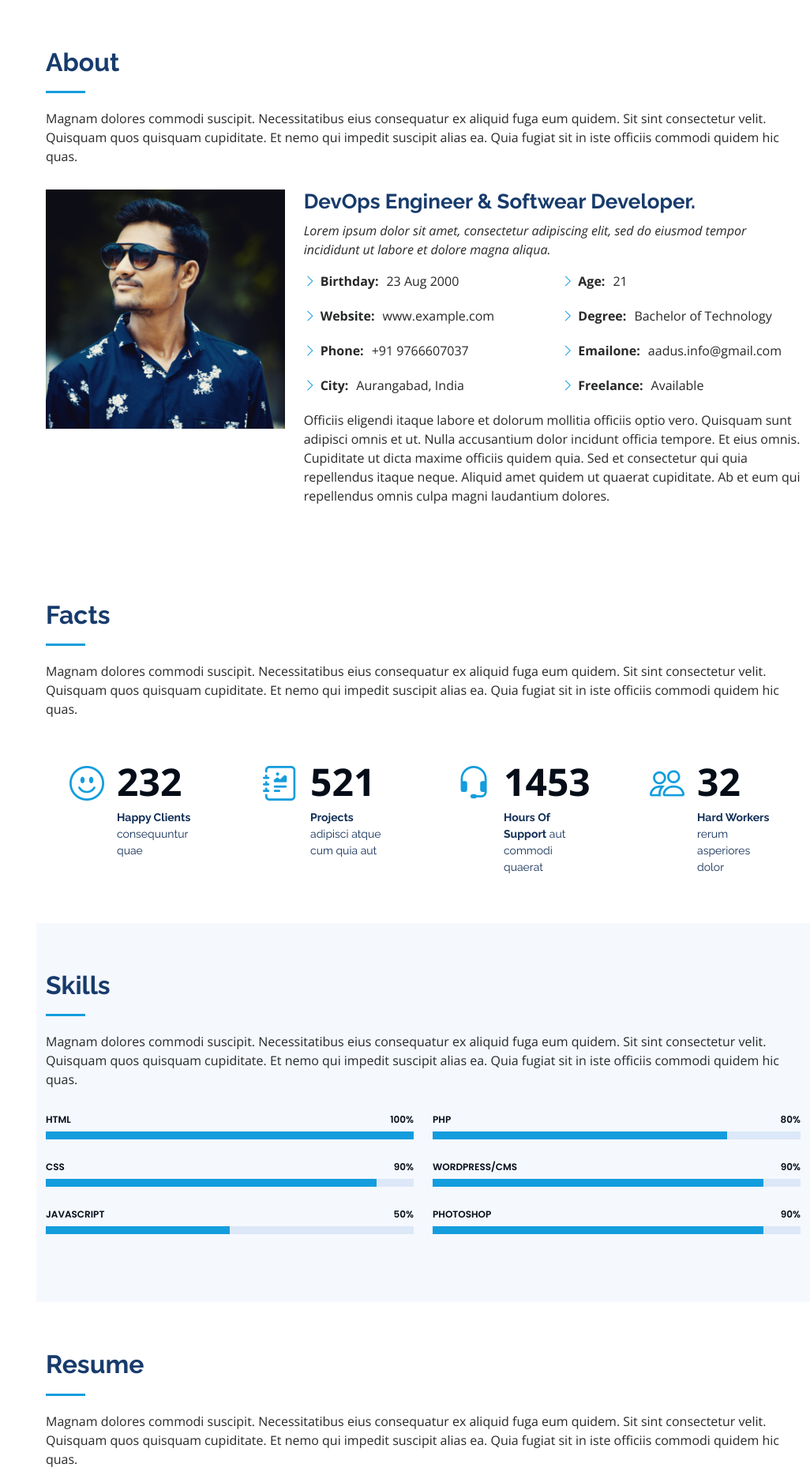
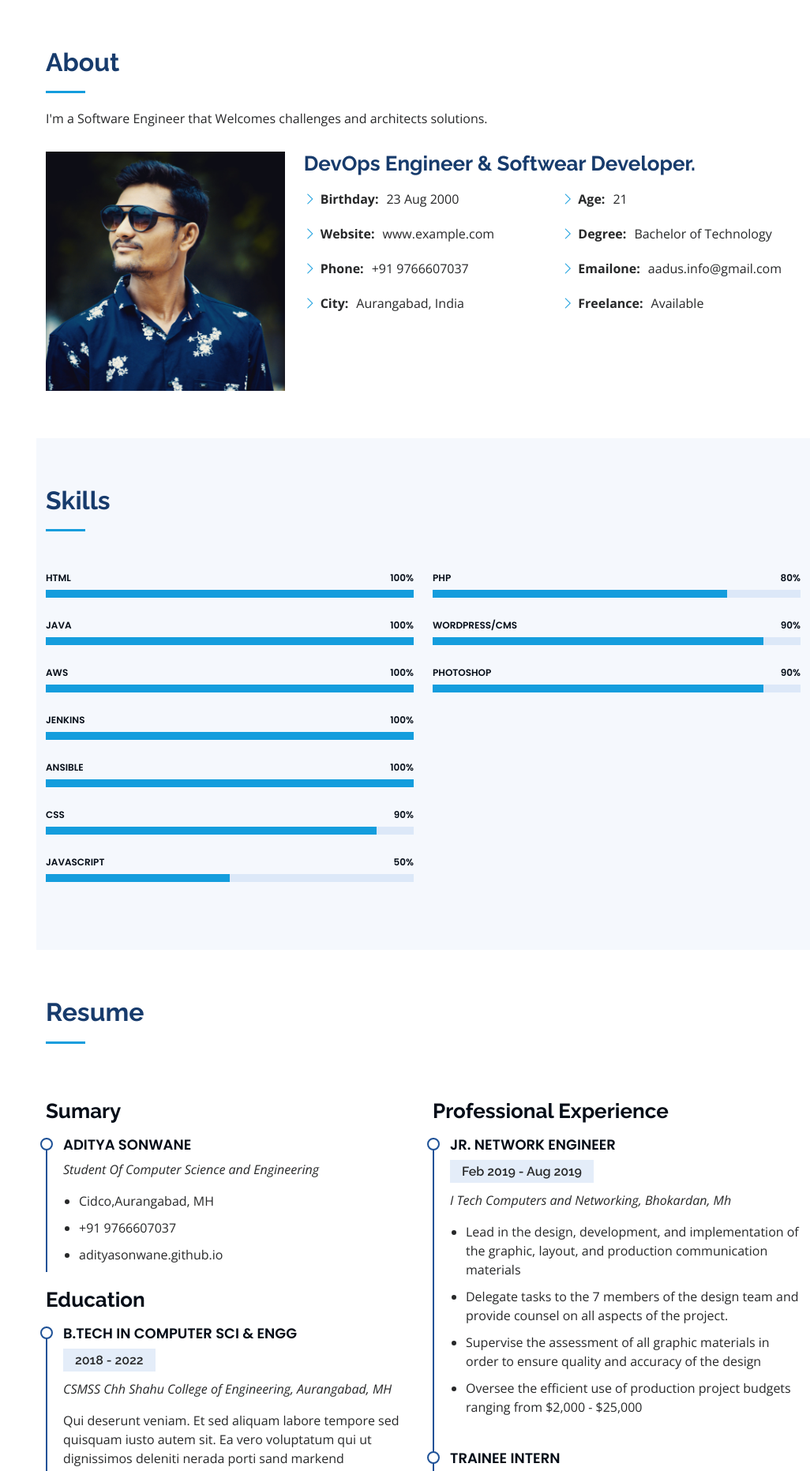
Before and after one commit to Aadi-Sonwane/Aadi-Sonwane.github.io, a plain HTML site: page index.html in a window 1280 px wide. Shown: the part 800-2663 px from the top of the page at 79% size, without its empty margins (254-1280 px from the left). Drawn offline with nearby package versions, Linux system fonts and the light colour scheme.

Commit message:
Changes is done

```diff
--- a/index.html
+++ b/index.html
@@ -7,7 +7,7 @@
 
     <title>MY PORTFOLIO</title>
     <meta content="" name="description">
-    <meta content="" name="keywords">
+    <meta content="" name="Java Devloper, AWS ,AZURE , DevOps">
 
     <!-- Favicons -->
     <link href="assets/img/favicon.png" rel="icon">
@@ -51,8 +51,8 @@
                     <a href="#" class="twitter"><i class="bx bxl-twitter"></i></a>
                     <a href="#" class="facebook"><i class="bx bxl-facebook"></i></a>
                     <a href="#" class="instagram"><i class="bx bxl-instagram"></i></a>
-                    <a href="#" class="google-plus"><i class="bx bxl-skype"></i></a>
-                    <a href="#" class="linkedin"><i class="bx bxl-linkedin"></i></a>
+                    <a href="#" class="github"><i class="bx bxl-github"></i>https://github.com/Aadi-Sonwane</a>
+                    <a href="#" class="linkedin"><i class="bx bxl-linkedin"></i> https://www.linkedin.com/in/aditya-sonwane-317365210/</a>
                 </div>
             </div>
 
@@ -89,8 +89,7 @@
 
                 <div class="section-title">
                     <h2>About</h2>
-                    <p>Magnam dolores commodi suscipit. Necessitatibus eius consequatur ex aliquid fuga eum quidem. Sit sint consectetur velit. Quisquam quos quisquam cupiditate. Et nemo qui impedit suscipit alias ea. Quia fugiat sit in iste officiis commodi
-                        quidem hic quas.</p>
+                    <p>I'm a Software Engineer that Welcomes challenges and architects solutions. </p>
                 </div>
 
                 <div class="row">
@@ -100,7 +99,7 @@
                     <div class="col-lg-8 pt-4 pt-lg-0 content" data-aos="fade-left">
                         <h3>DevOps Engineer &amp; Softwear Developer.</h3>
                         <p class="fst-italic">
-                            Lorem ipsum dolor sit amet, consectetur adipiscing elit, sed do eiusmod tempor incididunt ut labore et dolore magna aliqua.
+                            <!-- type something-->
                         </p>
                         <div class="row">
                             <div class="col-lg-6">
@@ -122,10 +121,7 @@
                                 </ul>
                             </div>
                         </div>
-                        <p>
-                            Officiis eligendi itaque labore et dolorum mollitia officiis optio vero. Quisquam sunt adipisci omnis et ut. Nulla accusantium dolor incidunt officia tempore. Et eius omnis. Cupiditate ut dicta maxime officiis quidem quia. Sed et consectetur qui quia
-                            repellendus itaque neque. Aliquid amet quidem ut quaerat cupiditate. Ab et eum qui repellendus omnis culpa magni laudantium dolores.
-                        </p>
+                        <p> <!-- type something--></p>
                     </div>
                 </div>
 
@@ -134,6 +130,8 @@
         <!-- End About Section -->
 
         <!-- ======= Facts Section ======= -->
+
+        <!--
         <section id="facts" class="facts">
             <div class="container">
 
@@ -181,6 +179,7 @@
 
             </div>
         </section>
+    -->
         <!-- End Facts Section -->
 
         <!-- ======= Skills Section ======= -->
@@ -189,8 +188,7 @@
 
                 <div class="section-title">
                     <h2>Skills</h2>
-                    <p>Magnam dolores commodi suscipit. Necessitatibus eius consequatur ex aliquid fuga eum quidem. Sit sint consectetur velit. Quisquam quos quisquam cupiditate. Et nemo qui impedit suscipit alias ea. Quia fugiat sit in iste officiis commodi
-                        quidem hic quas.</p>
+                    <p>      <!-- type something--></p>
                 </div>
 
                 <div class="row skills-content">
@@ -199,6 +197,37 @@
 
                         <div class="progress">
                             <span class="skill">HTML <i class="val">100%</i></span>
+                            <div class="progress-bar-wrap">
+                                <div class="progress-bar" role="progressbar" aria-valuenow="100" aria-valuemin="0" aria-valuemax="100">
+                                </div>
+                            </div>
+                        </div>
+
+                        <div class="progress">
+                            <span class="skill">JAVA <i class="val">100%</i></span>
+                            <div class="progress-bar-wrap">
+                                <div class="progress-bar" role="progressbar" aria-valuenow="100" aria-valuemin="0" aria-valuemax="100">
+                                </div>
+                            </div>
+                        </div>
+
+                        <div class="progress">
+                            <span class="skill">AWS<i class="val">100%</i></span>
+                            <div class="progress-bar-wrap">
+                                <div class="progress-bar" role="progressbar" aria-valuenow="100" aria-valuemin="0" aria-valuemax="100">
+                                </div>
+                            </div>
+                        </div>
+
+                        <div class="progress">
+                            <span class="skill">JENKINS <i class="val">100%</i></span>
+                            <div class="progress-bar-wrap">
+                                <div class="progress-bar" role="progressbar" aria-valuenow="100" aria-valuemin="0" aria-valuemax="100">
+                                </div>
+                            </div>
+                        </div>
+                        <div class="progress">
+                            <span class="skill">ANSIBLE<i class="val">100%</i></span>
                             <div class="progress-bar-wrap">
                                 <div class="progress-bar" role="progressbar" aria-valuenow="100" aria-valuemin="0" aria-valuemax="100">
                                 </div>
@@ -263,8 +292,7 @@
 
                 <div class="section-title">
                     <h2>Resume</h2>
-                    <p>Magnam dolores commodi suscipit. Necessitatibus eius consequatur ex aliquid fuga eum quidem. Sit sint consectetur velit. Quisquam quos quisquam cupiditate. Et nemo qui impedit suscipit alias ea. Quia fugiat sit in iste officiis commodi
-                        quidem hic quas.</p>
+                    <p><!-- type something--></p>
                 </div>
 
                 <div class="row">
@@ -334,8 +362,7 @@
 
                 <div class="section-title">
                     <h2>Portfolio</h2>
-                    <p>Magnam dolores commodi suscipit. Necessitatibus eius consequatur ex aliquid fuga eum quidem. Sit sint consectetur velit. Quisquam quos quisquam cupiditate. Et nemo qui impedit suscipit alias ea. Quia fugiat sit in iste officiis commodi
-                        quidem hic quas.</p>
+                    <p><!-- type something--></p>
                 </div>
 
                 <div class="row" data-aos="fade-up">
@@ -453,8 +480,7 @@
 
                 <div class="section-title">
                     <h2>Services</h2>
-                    <p>Magnam dolores commodi suscipit. Necessitatibus eius consequatur ex aliquid fuga eum quidem. Sit sint consectetur velit. Quisquam quos quisquam cupiditate. Et nemo qui impedit suscipit alias ea. Quia fugiat sit in iste officiis commodi
-                        quidem hic quas.</p>
+                    <p><!-- type something--></p>
                 </div>
 
                 <div class="row">
```
Also changed, not shown: package-lock.json (added).
